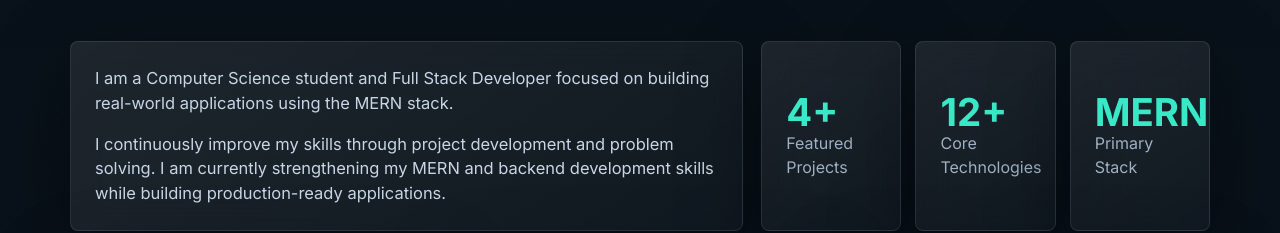
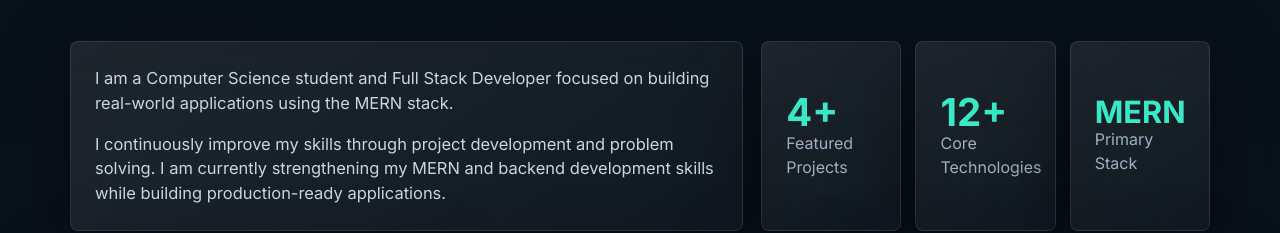
Before and after one commit to ashrx19/Portfolio, a React (Vite) app: page / in a window 1280 px wide. Shown: the part 1198-1431 px from the top of the page. Built offline with nearby package versions, Linux system fonts and the light colour scheme.

Commit message:
Fix text stat alignment

```diff
--- a/src/App.css
+++ b/src/App.css
@@ -429,6 +429,12 @@ pre {
   color: var(--teal);
   font-size: clamp(1.8rem, 3vw, 2.45rem);
   line-height: 1;
+}
+
+.stat-card-word strong {
+  font-size: clamp(1.65rem, 2.4vw, 2.1rem);
+  letter-spacing: 0;
+  white-space: nowrap;
 }
 
 .stat-card span,
--- a/src/components/About.jsx
+++ b/src/components/About.jsx
@@ -31,7 +31,7 @@ export default function About() {
         <div className="stats-grid">
           {stats.map((stat, index) => (
             <motion.div
-              className="stat-card glass-card"
+              className={`stat-card glass-card ${stat.value.length > 3 ? "stat-card-word" : ""}`}
               key={stat.label}
               initial={{ opacity: 0, y: 18 }}
               whileInView={{ opacity: 1, y: 0 }}
```
